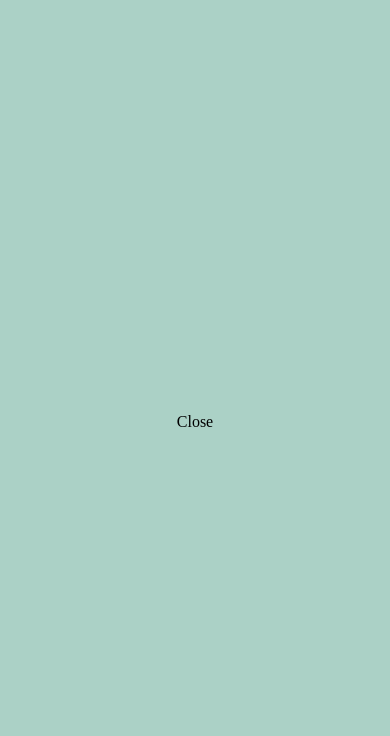
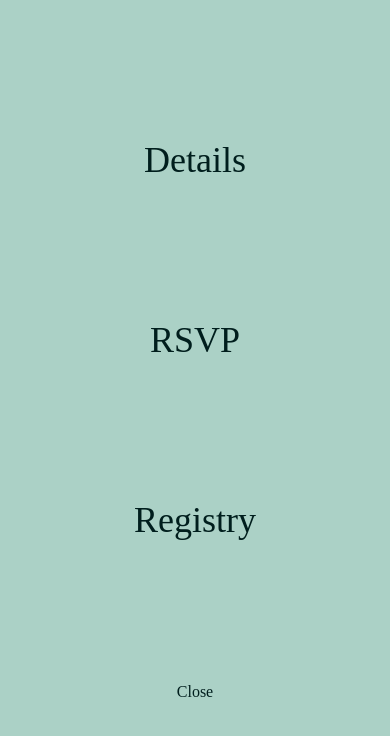
Before and after one commit to cmw9706/connor-nora-wedding-v2, a Vue app: page / in a window 390 px wide. Both pictures are taken after a click on the element 195 px from the left and 139 px from the top of the page. Shown: the top 736 px of the page. Built offline with nearby package versions, Linux system fonts and the light colour scheme; a web font is replaced by a local one.

Commit message:
mobile menu items

```diff
--- a/src/layouts/DefaultLayout.vue
+++ b/src/layouts/DefaultLayout.vue
@@ -22,9 +22,29 @@
     </div>
     <div
       v-if="mobileMenuShowing"
-      class="fixed inset-0 w-full h-screen items-center justify-center z-50 flex bg-accent-green"
+      class="fixed inset-0 w-full h-screen items-center justify-center z-50 flex flex-col justify-evenly bg-accent-green"
     >
-      <button @click="toggleMobileMenu">Close</button>
+      <button
+        @click="navigate('Details')"
+        class="text-primary-dark lg:text-6xl md:text-6xl text-4xl"
+      >
+        Details
+      </button>
+      <button
+        @click="navigate('RSVP')"
+        class="text-primary-dark lg:text-6xl md:text-6xl text-4xl"
+      >
+        RSVP
+      </button>
+      <button
+        @click="navigate('Registry')"
+        class="text-primary-dark lg:text-6xl md:text-6xl text-4xl"
+      >
+        Registry
+      </button>
+      <button class="text-primary-dark align-bottom" @click="toggleMobileMenu">
+        Close
+      </button>
     </div>
   </div>
 </template>
@@ -32,17 +52,23 @@
 <script>
 import { defineComponent, ref } from "vue";
 import MobileMenu from "@/components/MobileMenu.vue";
+import { useRouter } from "vue-router";
 
 export default defineComponent({
   name: "DefaultLayout.vue",
   components: { MobileMenu },
   setup() {
     const mobileMenuShowing = ref(false);
+    const router = useRouter();
     const toggleMobileMenu = () => {
-      console.log("CLick!");
       mobileMenuShowing.value = !mobileMenuShowing.value;
     };
-    return { mobileMenuShowing, toggleMobileMenu };
+
+    const navigate = (item) => {
+      mobileMenuShowing.value = false;
+      router.push(item);
+    };
+    return { mobileMenuShowing, toggleMobileMenu, navigate };
   },
 });
 </script>
```
